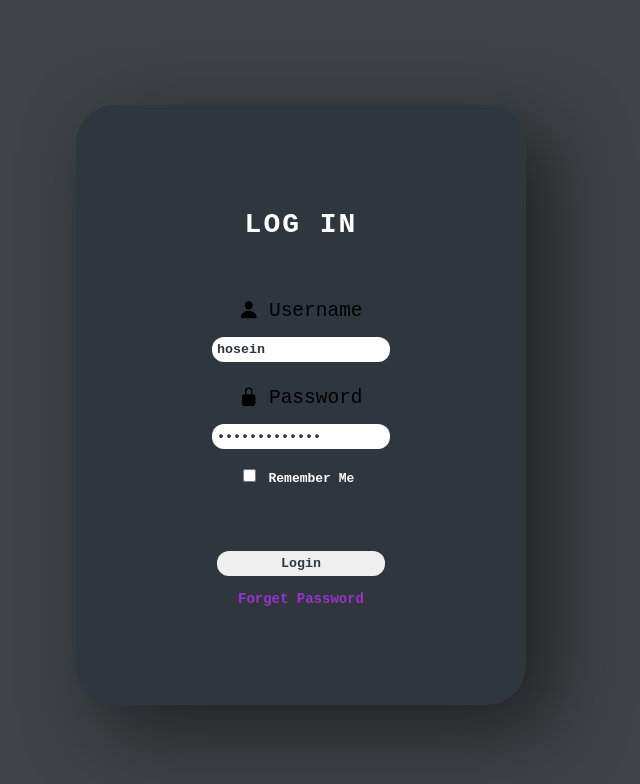
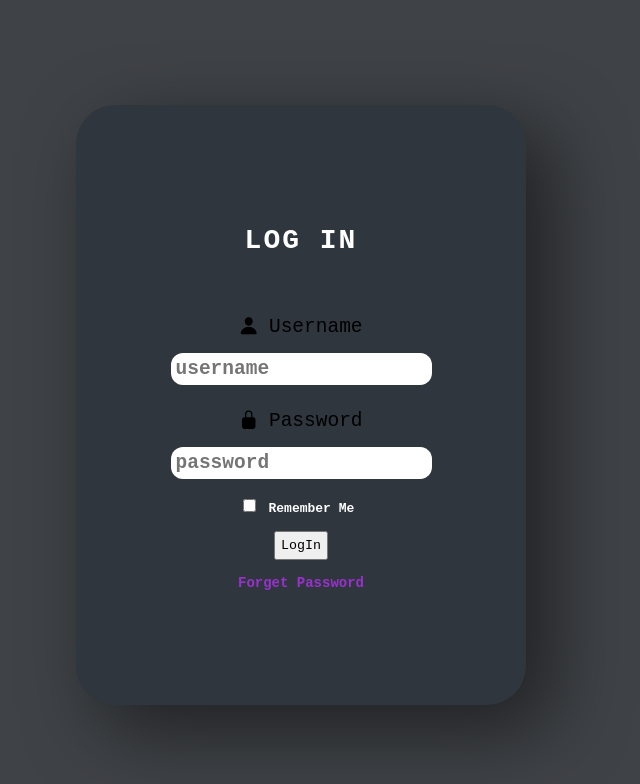
Before and after one commit to ghasemizade/LoginScreen, a plain HTML site: page index.html in a window 1280 px wide. Shown: the whole page, without its empty margins (339-979 px from the left). Drawn offline with nearby package versions, Linux system fonts and the light colour scheme.

Commit message:
update app js

```diff
--- a/app.js
+++ b/app.js
@@ -1,10 +1,16 @@
-let inputUserName = document.getElementById('username').value
-let inputPassword = document.getElementById('password').value
+let inputUserName = document.getElementById('username')
+let inputPassword = document.getElementById('password')
 
 function checkLoginForm() {
-    if (inputUserName.length < 12 && inputPassword.length < 8) {
-        alert('it is to short...!')
-    }else{
-        alert('your login :)')
+
+    let userNameValue = inputUserName.value
+    let passwordValue = inputPassword.value
+
+    // console.log(inputUserName.value)
+
+    if (userNameValue.length < 12 && passwordValue.length < 8) {
+            alert('it is to short...!')
+        }else{
+                alert('your login :)')
+            }
     }
-}
--- a/index.html
+++ b/index.html
@@ -18,7 +18,7 @@
                     <label for="username">Username</label>
                 </div>
                 <div class="box">
-                    <input value="hosein" type="text" class="text" id="username" required>
+                    <input placeholder="username" type="text" class="username" id="username">
                 </div>
             </div>
             <!-- password field -->
@@ -28,7 +28,7 @@
                     <label for="password">Password</label>
                 </div>
                 <div class="box">
-                    <input value="hoseinghasemi" type="password" class="text" id="password" required>
+                    <input placeholder="password" type="password" class="password" id="password" autocomplete="on">
                 </div>
             </div>
                 <input id="checkbox" type="checkbox" class="checkbox"/>
@@ -37,7 +37,7 @@
             <div class="login">
                 <div class="box">
                     <div class="button">
-                        <input onclick="checkLoginForm()" class="submit" type="submit" value="Login">
+                        <button onclick="checkLoginForm()">LogIn</button>
                     </div>
                 </div>
             </div>
```
